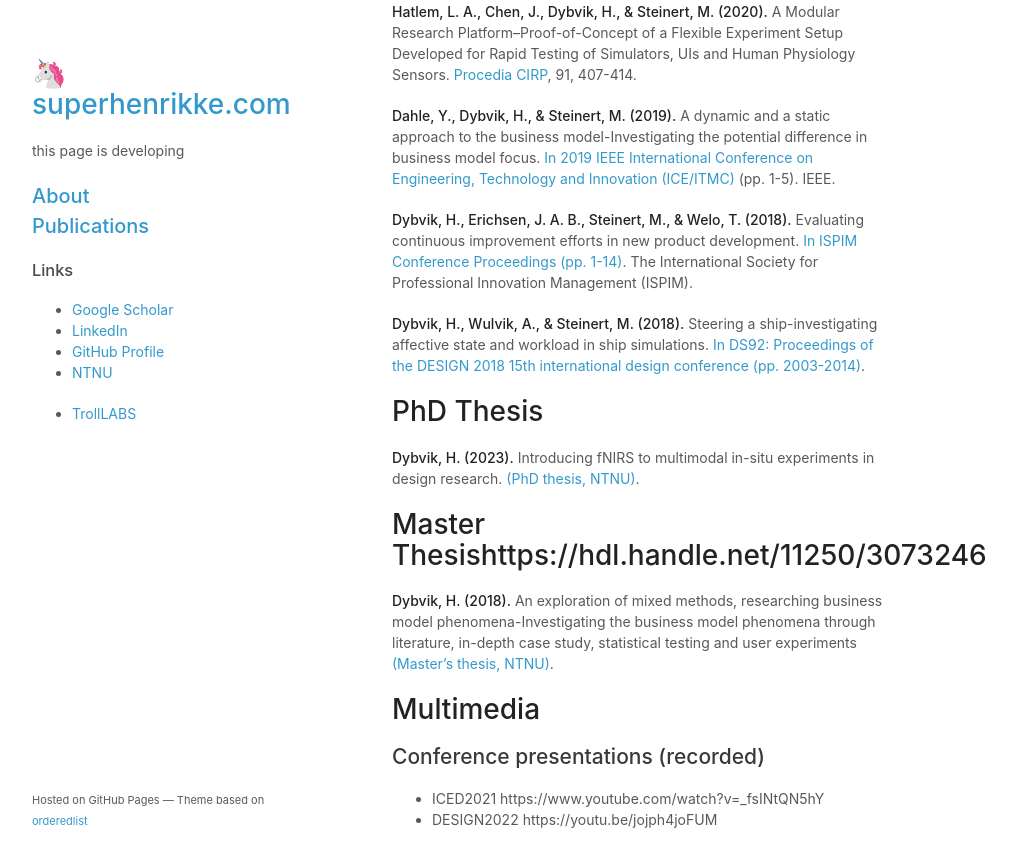
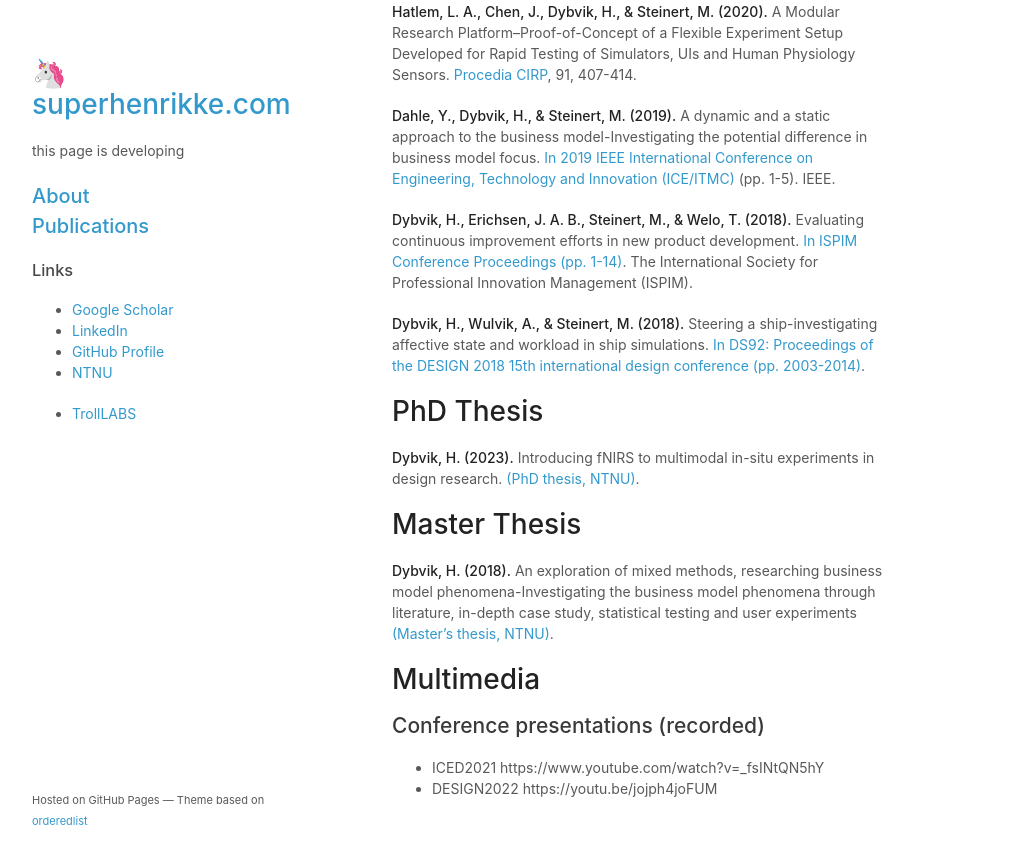
Before and after one commit to superhenrikke/superhenrikke.github.io, a Jekyll site: the page built from publications.md, in a window 1280 px wide and 900 px high, scrolled down 1526 px. Shown: the top 867 px of the window, without its empty margins (178-1194 px from the left). Built offline with Jekyll 4.4.1, drawn with Linux system fonts in a browser that asks for light colours; our own code applies the rules of GitHub Pages for plain Markdown files; a script that is not in the unit is left out; some of the changed lines change nothing that is shown.

Commit message:
Update publications.md

```diff
--- a/publications.md
+++ b/publications.md
@@ -40,7 +40,7 @@
 # PhD Thesis
 **Dybvik, H. (2023).** Introducing fNIRS to multimodal in-situ experiments in design research. [(PhD thesis, NTNU)](https://hdl.handle.net/11250/30732467).
 
-# Master Thesishttps://hdl.handle.net/11250/3073246
+# Master Thesis
 **Dybvik, H. (2018).** An exploration of mixed methods, researching business model phenomena-Investigating the business model phenomena through literature, in-depth case study, statistical testing and user experiments [(Master's thesis, NTNU)](http://hdl.handle.net/11250/2573227).
 
 # Multimedia
```
